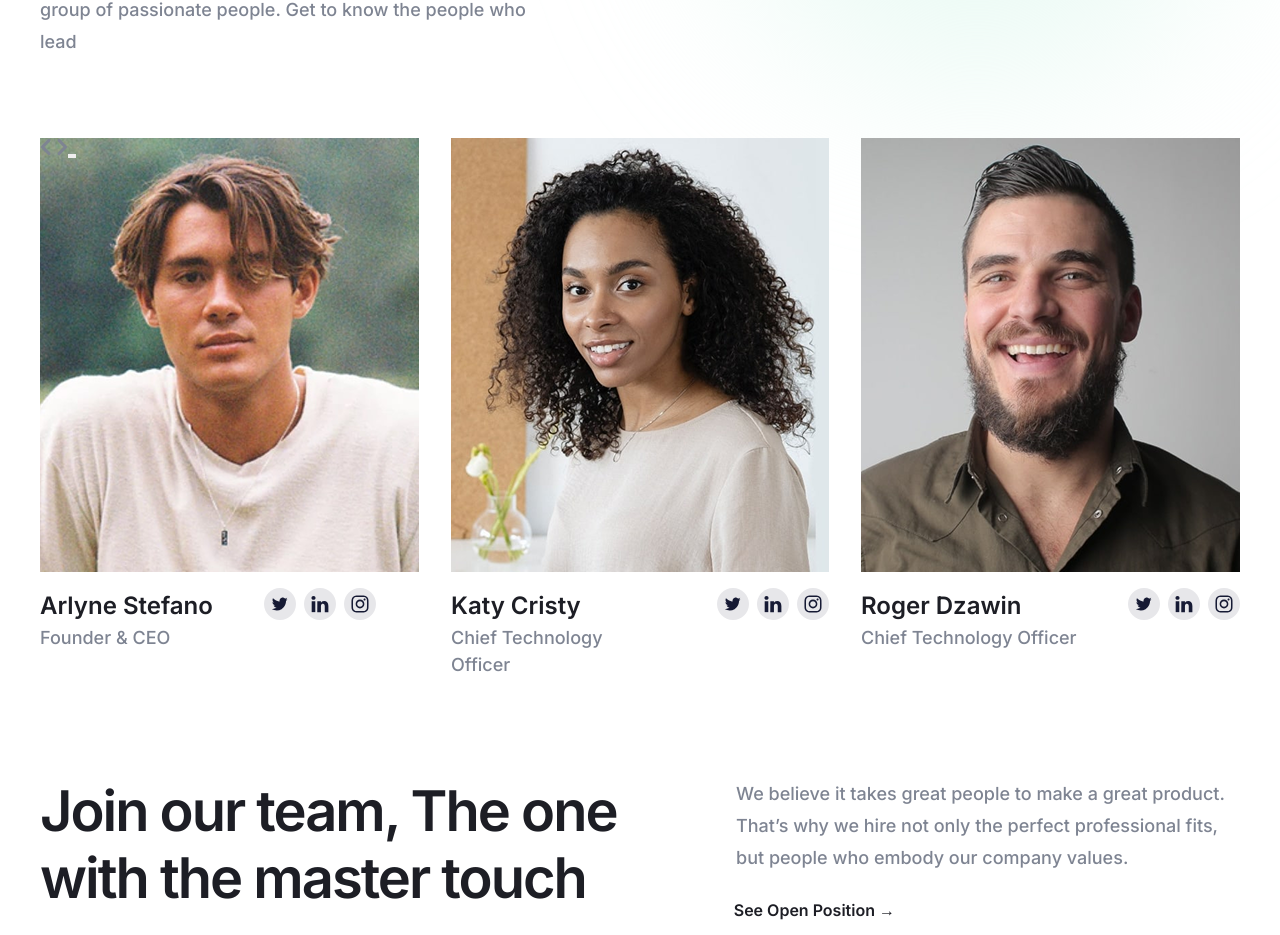
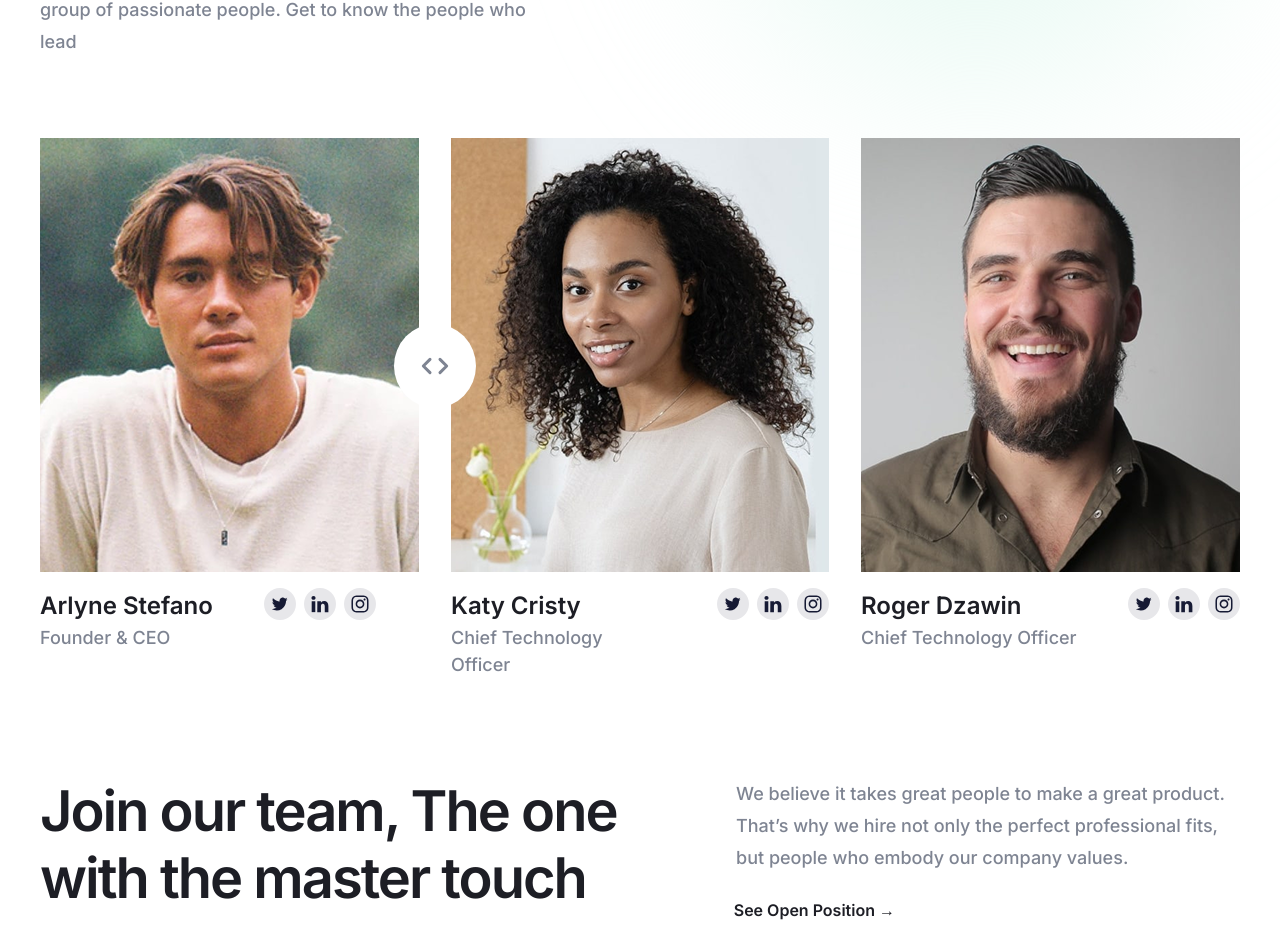
Before and after one commit to Castorki/COCO, a React (Create React App) app: page /about in a window 1280 px wide. Shown: the part 2730-3665 px from the top of the page. Built offline with nearby package versions, Linux system fonts and the light colour scheme.

Commit message:
added scrol button for team list

```diff
--- a/src/components/pages/aboutPage/AboutPage.css
+++ b/src/components/pages/aboutPage/AboutPage.css
@@ -217,7 +217,29 @@
   gap: 32px;
 }
 .ourTeam__list_buttonWraper {
+  display: flex;
   position: absolute;
+  z-index: 1;
+  left: 29.5%;
+  top: 37%;
+  background-color: #fff;
+  padding: 33px 27px;
+  border-radius: 100%;
+}
+.ourTeam__list_buttonWraper .ourTeam__buttonWraper_button {
+  position: absolute;
+  width: 20px;
+  height: 40px;
+  background: none;
+  border: none;
+}
+.ourTeam__list_buttonWraper .ourTeam__buttonWraper_button.left {
+  left: 21px;
+  top: 22px;
+}
+.ourTeam__list_buttonWraper .ourTeam__buttonWraper_button.right {
+  left: 42px;
+  top: 22px;
 }
 .ourTeam__list .ourTeam__item {
   display: flex;
--- a/src/components/pages/aboutPage/AboutPage.scss
+++ b/src/components/pages/aboutPage/AboutPage.scss
@@ -246,7 +246,32 @@
         gap: 32px;
 
         &_buttonWraper {
+            display: flex;
             position: absolute;
+            z-index: 1;
+            left: 29.5%;
+            top: 37%;
+            background-color: #fff;
+            padding: 33px 27px;
+            border-radius: 100%;
+
+            .ourTeam__buttonWraper_button {
+                position: absolute;
+                width: 20px;
+                height: 40px;
+                background: none;
+                border: none;
+
+                &.left {
+                    left: 21px;
+                    top: 22px;
+                }
+
+                &.right {
+                    left: 42px;
+                    top: 22px;
+                }
+            }
         }
 
         .ourTeam__item {
```
Also changed, not shown: 1 other file (tests, documents, lock files or other folders).
